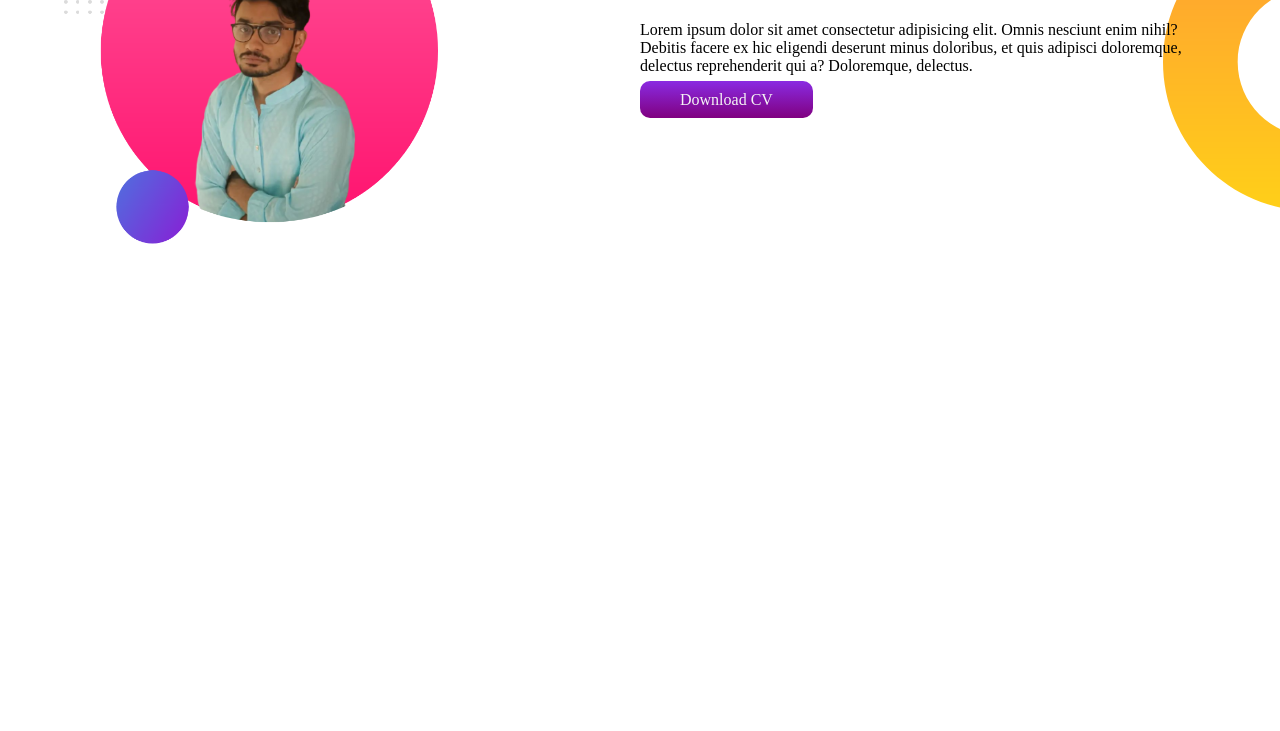
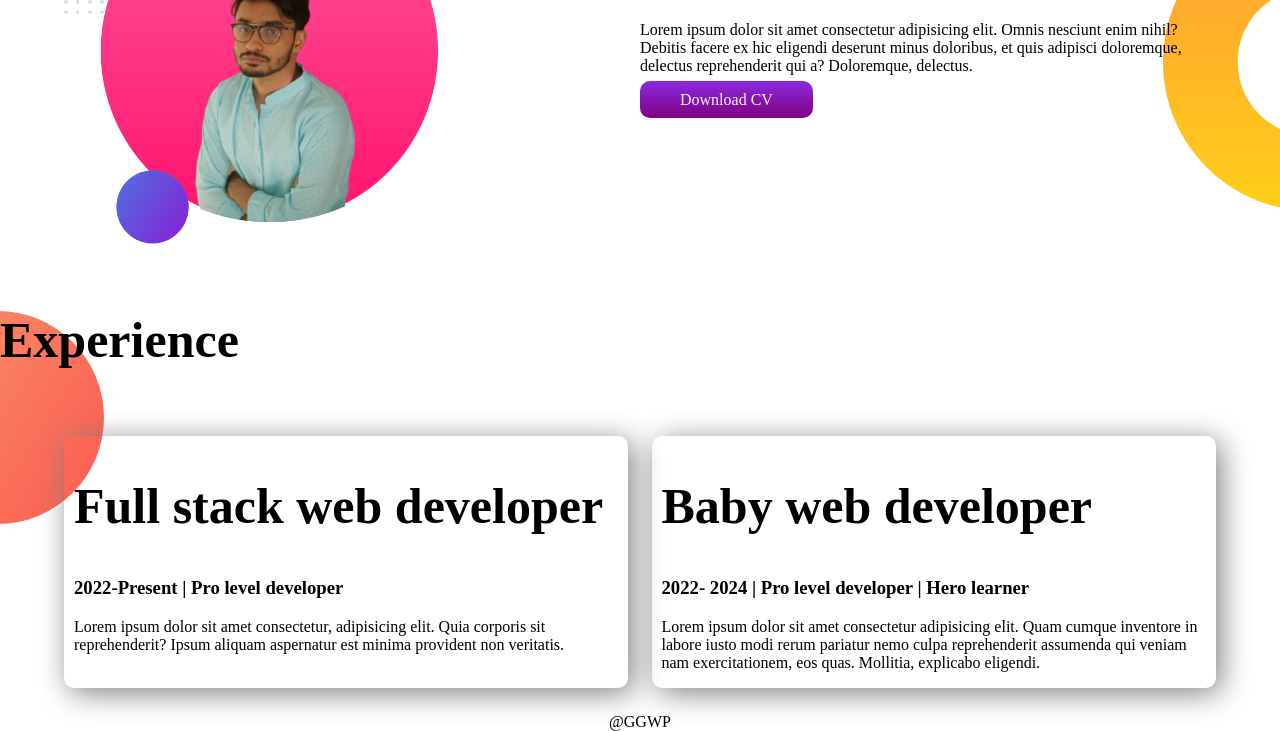
Before and after one commit to mbmSouRov/first-portfolio, a plain HTML site: page index.html in a window 1280 px wide. Shown: the part 568-1299 px from the top of the page. Before the commit the page ends 837 px from the top, so only its background shows below. Drawn offline with Linux system fonts and the light colour scheme; a web font is replaced by a local one.

Commit message:
Everythings done

```diff
--- a/index.html
+++ b/index.html
@@ -57,5 +57,31 @@
         >
       </div>
     </section>
+
+    <section class="experience-area">
+      <h1>Experience</h1>
+      <div class="Lower-Section2">
+        <div class="firstThree">
+          <h1>Full stack web developer</h1>
+          <h3>2022-Present | Pro level developer</h3>
+          <p>
+            Lorem ipsum dolor sit amet consectetur, adipisicing elit. Quia
+            corporis sit reprehenderit? Ipsum aliquam aspernatur est minima
+            provident non veritatis.
+          </p>
+        </div>
+        <div class="secondThree">
+          <h1>Baby web developer</h1>
+          <h3>2022- 2024 | Pro level developer | Hero learner</h3>
+          <p>
+            Lorem ipsum dolor sit amet consectetur adipisicing elit. Quam cumque
+            inventore in labore iusto modi rerum pariatur nemo culpa
+            reprehenderit assumenda qui veniam nam exercitationem, eos quas.
+            Mollitia, explicabo eligendi.
+          </p>
+        </div>
+      </div>
+    </section>
   </body>
+  <footer style="text-align: center">@GGWP</footer>
 </html>
--- a/style.css
+++ b/style.css
@@ -16,12 +16,26 @@ h1 {
   width: 50%;
   text-align: left;
 }
+.firstThree {
+  width: 50%;
+  margin-right: 1%;
+  box-shadow: 5px 5px 30px gray;
+  padding-left: 10px;
+  border-radius: 10px;
+}
 .secondOne {
   width: 50%;
   text-align: center;
 }
 .secondTwo {
   width: 50%;
+}
+.secondThree {
+  margin-left: 1%;
+  width: 50%;
+  box-shadow: 5px 5px 30px gray;
+  padding-left: 10px;
+  border-radius: 10px;
 }
 
 #image1 {
@@ -46,6 +60,10 @@ h1 {
   background-repeat: no-repeat;
   background-position: right;
 }
+.Lower-Section2 {
+  display: flex;
+  padding: 2% 5%;
+}
 
 .hireme-button {
   text-decoration: none;
@@ -55,3 +73,7 @@ h1 {
   color: whitesmoke;
   font-weight: 100;
 }
+.experience-area {
+  background-image: url(img/exp-bg.png);
+  background-repeat: no-repeat;
+}
```
Also changed, not shown: img/exp-bg.png (added).
